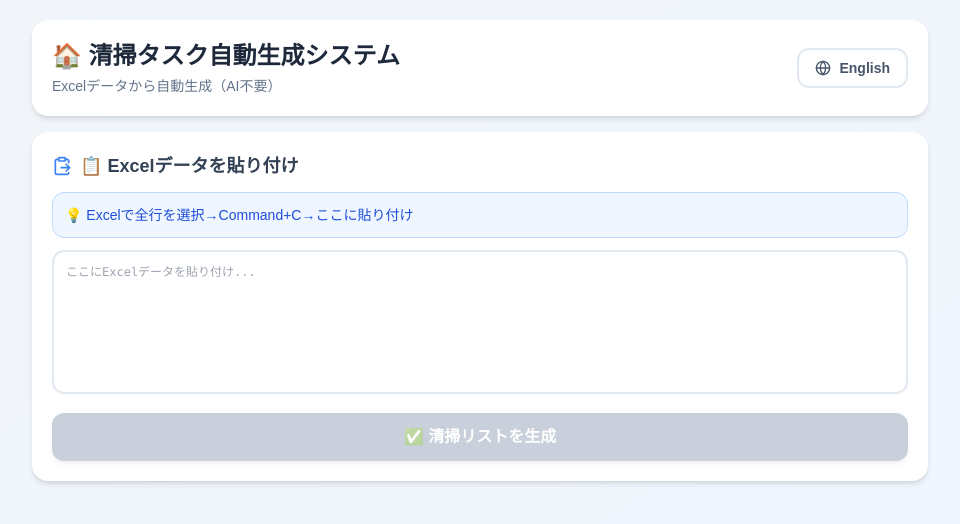
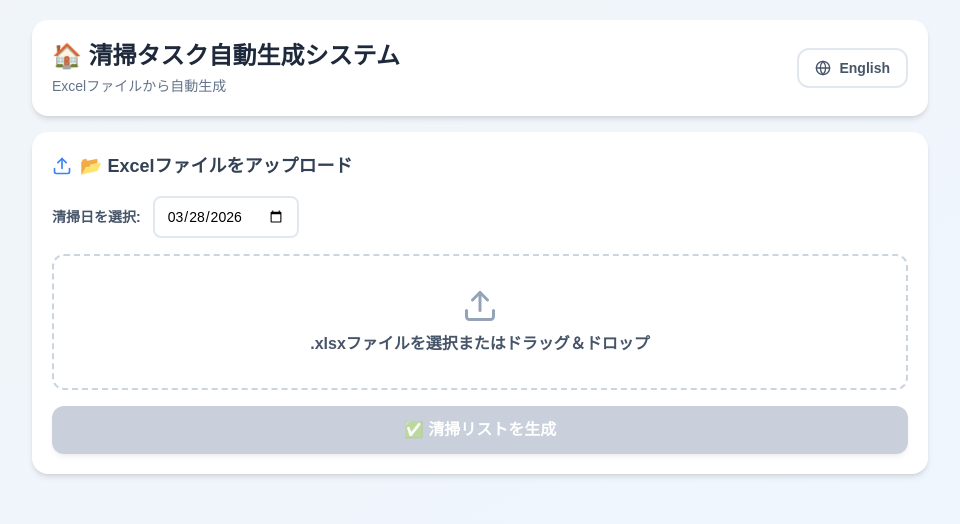
Before and after one commit to Annovillas/DCL, a React (Vite) app: page / in a window 1280 px wide. Shown: the top 524 px of the page, without its empty margins (160-1120 px from the left). Built offline with nearby package versions, Linux system fonts and the light colour scheme.

Commit message:
Update App.tsx

```diff
--- a/src/App.tsx
+++ b/src/App.tsx
@@ -1,5 +1,6 @@
-import React, { useState } from 'react';
-import { Users, Clock, AlertCircle, FileText, Globe, Printer, Copy, Check, ClipboardPaste } from 'lucide-react';
+import React, { useState, useRef } from 'react';
+import * as XLSX from 'xlsx';
+import { Users, Clock, AlertCircle, FileText, Globe, Printer, Copy, Check, Upload } from 'lucide-react';
 
 type Lang = 'ja' | 'en';
 type Priority = 'HIGH' | 'MEDIUM' | 'LOW';
@@ -23,8 +24,10 @@ interface Task {
   pet: boolean;
 }
 
-// Column indices (0-based): A=0,B=1,...,G=6,H=7,I=8,J=9,K=10,L=11,M=12,N=13,O=14,P=15,Q=16,R=17,S=18,T=19,U=20,...,AA=26
-const C = { G:6, H:7, I:8, J:9, K:10, L:11, M:12, N:13, P:15, T:19, U:20, AA:26 };
+// Verified column indices (0-based) from actual Excel file:
+// B=1(date), H=7(ROOM), I=8(code), J=9(platform), K=10(guest),
+// L=11(status), M=12(DR), N=13(arrival), P=15(pax), T=19(連泊), U=20(contact), AA=26(当日)
+const C = { B:1, H:7, I:8, J:9, K:10, L:11, M:12, N:13, P:15, T:19, U:20, AA:26 };
 
 const ROOMS = new Set([
   'MOKA','KOKO','MARU','RUNA','MEI','NOA','RIN','LEO','MOMO',
@@ -32,58 +35,109 @@ const ROOMS = new Set([
   'cube','Villa D','Villa E','Villa F','Villa G'
 ]);
 
-const parseExcelData = (text: string): Task[] => {
+const formatTime = (val: unknown): string => {
+  if (!val) return '';
+  if (typeof val === 'string') {
+    const m = val.match(/\d{1,2}:\d{2}(?:\s*[-~]\s*\d{1,2}:\d{2})?/);
+    return m ? m[0] : '';
+  }
+  // Excel time is a fraction of a day
+  if (typeof val === 'number' && val < 1) {
+    const totalMin = Math.round(val * 24 * 60);
+    const h = Math.floor(totalMin / 60);
+    const m = totalMin % 60;
+    return `${h.toString().padStart(2,'0')}:${m.toString().padStart(2,'0')}`;
+  }
+  return String(val);
+};
+
+const parseExcelFile = (file: File, targetDate: Date): Promise<Task[]> => {
+  return new Promise((resolve, reject) => {
+    const reader = new FileReader();
+    reader.onload = (e) => {
+      try {
+        const data = new Uint8Array(e.target?.result as ArrayBuffer);
+        const wb = XLSX.read(data, { type: 'array', cellDates: true });
+
+        // Use sheet '03Mar26' or first sheet
+        const sheetName = wb.SheetNames.includes('03Mar26') ? '03Mar26' : wb.SheetNames[0];
+        const ws = wb.Sheets[sheetName];
+        const rows: unknown[][] = XLSX.utils.sheet_to_json(ws, { header: 1, raw: true, defval: null });
+
         const tasks: Task[] = [];
-  for (const line of text.split('\n')) {
-    const cols = line.split('\t');
-    const room = (cols[C.H] || '').trim();
+        let inTargetDate = false;
+
+        for (let i = 0; i < rows.length; i++) {
+          const row = rows[i] as unknown[];
+          const colB = row[C.B];
+
+          // Check if this row has a date in column B
+          if (colB instanceof Date || (typeof colB === 'number' && colB > 40000)) {
+            const d = colB instanceof Date ? colB : new Date((colB - 25569) * 86400 * 1000);
+            inTargetDate = d.getDate() === targetDate.getDate() &&
+                           d.getMonth() === targetDate.getMonth() &&
+                           d.getFullYear() === targetDate.getFullYear();
+            continue;
+          }
+
+          if (!inTargetDate) continue;
+
+          const room = String(row[C.H] || '').trim();
           if (!ROOMS.has(room)) continue;
 
-    const aa = (cols[C.AA] || '').trim();
-    const tv = (cols[C.T]  || '').trim().toUpperCase();
+          const aa = row[C.AA];
+          const aaStr = String(aa ?? '').trim().toLowerCase();
 
-    // Rule 1: AA must contain a digit
-    if (!aa || aa.toLowerCase() === 'x' || !/\d/.test(aa)) continue;
-    // Rule 2: T must not be K or E
-    if (tv === 'K' || tv === 'E') continue;
+          // Rule 1: AA must be a number (not 'x' and not empty)
+          if (!aa || aaStr === 'x' || aaStr === 'null' || aaStr === '') continue;
+          if (isNaN(Number(aa))) continue;
 
-    const guestName  = (cols[C.K] || '').trim();
-    const contact    = (cols[C.U] || '').trim();
-    const arrRaw     = (cols[C.N] || '').trim();
-    const gVal       = (cols[C.G] || '0').trim();
-    const timeMatch  = arrRaw.match(/\d{1,2}:\d{2}(?:\s*[-~]\s*\d{1,2}:\d{2})?/);
-    const arrivalTime = timeMatch ? timeMatch[0] : '';
-    const combined   = contact + ' ' + arrRaw;
+          // Rule 2: T column must NOT be K or E
+          const tVal = String(row[C.T] ?? '').trim().toUpperCase();
+          if (tVal === 'K' || tVal === 'E') continue;
+
+          const guestName  = String(row[C.K] || '').trim();
+          const contact    = String(row[C.U] || '').trim();
+          const arrivalRaw = row[C.N];
+          const arrivalTime = formatTime(arrivalRaw);
+          const combined   = contact + ' ' + String(arrivalRaw || '');
 
           tasks.push({
             room,
-      roomCode:      (cols[C.I] || '').trim(),
-      platform:      (cols[C.J] || '').trim(),
+            roomCode:      String(row[C.I] || '').trim(),
+            platform:      String(row[C.J] || '').trim(),
             guestName,
-      bookingSystem: (cols[C.L] || '').trim(),
-      status:        (cols[C.M] || '').trim(),
+            bookingSystem: String(row[C.L] || '').trim(),
+            status:        String(row[C.M] || '').trim(),
             arrivalTime,
-      guestCount:    parseInt(cols[C.P] || '0', 10) || 0,
-      needIdCheck:   gVal !== '0' && gVal !== '' && !['0',''].includes(gVal),
+            guestCount:    Number(row[C.P]) || 0,
+            needIdCheck:   false,
             needPR:        guestName.length > 0,
             contact,
             cleaningPriority: guestName.length > 0 ? 'HIGH' : 'MEDIUM',
-      notes:         arrRaw.replace(/\d{1,2}:\d{2}(?:\s*[-~]\s*\d{1,2}:\d{2})?/g,'').trim(),
+            notes:         '',
             bbq:     /BBQ/i.test(combined),
-      bonfire: /篝火/.test(combined),
-      pet:     /ペット|1PET|PET/i.test(combined),
+            bonfire: /篝火|BONFIRE/i.test(combined),
+            pet:     /ペット|PET/i.test(combined),
           });
         }
-  return tasks;
+        resolve(tasks);
+      } catch (err) {
+        reject(err);
+      }
+    };
+    reader.onerror = reject;
+    reader.readAsArrayBuffer(file);
+  });
 };
 
 const T = (lang: Lang) => ({
   title:       lang==='ja' ? '🏠 清掃タスク自動生成システム' : '🏠 Cleaning Task Generator',
-  subtitle:    lang==='ja' ? 'Excelデータから自動生成（AI不要）' : 'Auto-generated from Excel data',
-  pasteTitle:  lang==='ja' ? '📋 Excelデータを貼り付け' : '📋 Paste Excel Data',
-  pasteHint:   lang==='ja' ? 'Excelで全行を選択→Command+C→ここに貼り付け' : 'Select all rows in Excel → Cmd+C → Paste here',
-  placeholder: lang==='ja' ? 'ここにExcelデータを貼り付け...' : 'Paste Excel data here...',
-  btn:         lang==='ja' ? '✅ 清掃リストを生成' : '✅ Generate List',
+  subtitle:    lang==='ja' ? 'Excelファイルから自動生成' : 'Auto-generated from Excel file',
+  uploadTitle: lang==='ja' ? '📂 Excelファイルをアップロード' : '📂 Upload Excel File',
+  uploadHint:  lang==='ja' ? '.xlsxファイルを選択またはドラッグ＆ドロップ' : 'Select or drag & drop .xlsx file',
+  dateLabel:   lang==='ja' ? '清掃日を選択:' : 'Select cleaning date:',
+  generateBtn: lang==='ja' ? '✅ 清掃リストを生成' : '✅ Generate List',
   totalRooms:  lang==='ja' ? '総清掃室数' : 'Total Rooms',
   prCount:     lang==='ja' ? '優先対応(PR)' : 'Priority (PR)',
   totalGuests: lang==='ja' ? '総宿泊人数' : 'Total Guests',
@@ -100,17 +154,16 @@ const T = (lang: Lang) => ({
   status:      lang==='ja' ? 'ステータス' : 'Status',
   contact:     lang==='ja' ? '連絡先' : 'Contact',
   notes:       lang==='ja' ? '備考' : 'Notes',
-  idCheck:     lang==='ja' ? '🆔 証明書確認必要' : '🆔 ID Check',
   pr:          lang==='ja' ? 'PR 優先' : 'PR Priority',
   high:        lang==='ja' ? '🟠 高' : '🟠 High',
   medium:      lang==='ja' ? '🟡 中' : '🟡 Medium',
-  low:         lang==='ja' ? '🟢 低' : '🟢 Low',
   simpleTitle: lang==='ja' ? '簡易版タスクリスト' : 'Simple Task List',
   legendPR:    lang==='ja' ? 'PR = 優先清掃（予約者名あり）' : 'PR = Priority (guest booked)',
-  legendID:    lang==='ja' ? '🆔 = 証明書確認必要' : '🆔 = ID check required',
   legendTime:  lang==='ja' ? '[時間] = 到着予定時間' : '[time] = Expected arrival',
   noGuest:     lang==='ja' ? '退房後清掃（新規客なし）' : 'Checkout cleaning',
   clear:       lang==='ja' ? 'クリア' : 'Clear',
+  error:       lang==='ja' ? 'エラーが発生しました。' : 'An error occurred.',
+  noFile:      lang==='ja' ? 'ファイルを選択してください' : 'Please select a file',
 });
 
 const priorityColor = (p: Priority) => ({
@@ -120,26 +173,41 @@ const priorityColor = (p: Priority) => ({
 }[p]);
 
 export default function App() {
-  const [lang, setLang]               = useState<Lang>('ja');
-  const [tasks, setTasks]             = useState<Task[]>([]);
-  const [date, setDate]               = useState('');
+  const [lang, setLang]           = useState<Lang>('ja');
+  const [tasks, setTasks]         = useState<Task[]>([]);
+  const [dateStr, setDateStr]     = useState(() => {
+    const d = new Date(); return `${d.getFullYear()}-${String(d.getMonth()+1).padStart(2,'0')}-${String(d.getDate()).padStart(2,'0')}`;
+  });
+  const [displayDate, setDisplayDate] = useState('');
   const [showSimple, setShowSimple]   = useState(false);
   const [copied, setCopied]           = useState(false);
-  const [pasteText, setPasteText]     = useState('');
+  const [file, setFile]               = useState<File | null>(null);
+  const [error, setError]             = useState('');
   const [generated, setGenerated]     = useState(false);
+  const [dragOver, setDragOver]       = useState(false);
+  const fileRef = useRef<HTMLInputElement>(null);
   const tx = T(lang);
 
-  const generate = () => {
-    if (!pasteText.trim()) return;
-    setTasks(parseExcelData(pasteText));
+  const handleFile = (f: File) => { setFile(f); setError(''); };
+
+  const generate = async () => {
+    if (!file) { setError(tx.noFile); return; }
+    setError('');
+    try {
+      const targetDate = new Date(dateStr + 'T00:00:00');
+      const result = await parseExcelFile(file, targetDate);
+      setTasks(result);
       setGenerated(true);
-    const d = new Date();
-    setDate(`${d.getFullYear()}年${d.getMonth()+1}月${d.getDate()}日`);
+      const d = targetDate;
+      setDisplayDate(`${d.getFullYear()}年${d.getMonth()+1}月${d.getDate()}日`);
+    } catch (e) {
+      console.error(e);
+      setError(tx.error);
+    }
   };
 
   const simpleText = () => tasks.map(t => {
     let l = `${t.room} ${t.guestCount}${tx.persons}`;
-    if (t.needIdCheck) l += ' 🆔';
     if (t.needPR)      l += ' PR';
     if (t.arrivalTime) l += ` [${t.arrivalTime}]`;
     if (t.bbq)         l += ' 🍖BBQ';
@@ -149,7 +217,7 @@ export default function App() {
   }).join('\n');
 
   const doCopy = () => { navigator.clipboard.writeText(simpleText()); setCopied(true); setTimeout(()=>setCopied(false),2000); };
-  const plabel = (p: Priority) => ({HIGH:tx.high,MEDIUM:tx.medium,LOW:tx.low}[p]);
+  const plabel = (p: Priority) => ({HIGH:tx.high,MEDIUM:tx.medium,LOW:'🟢 Low'}[p]);
 
   return (
     <div className="min-h-screen bg-gradient-to-br from-slate-100 to-blue-50 p-3 sm:p-5" style={{fontFamily:"'Noto Sans JP',sans-serif"}}>
@@ -167,21 +235,49 @@ export default function App() {
           </button>
         </div>
 
-        {/* Paste */}
+        {/* Upload */}
         <div className="bg-white rounded-2xl shadow-md p-5">
-          <div className="flex items-center justify-between mb-3">
-            <h2 className="text-lg font-semibold text-slate-700 flex items-center gap-2">
-              <ClipboardPaste size={20} className="text-blue-500"/>{tx.pasteTitle}
+          <h2 className="text-lg font-semibold text-slate-700 mb-4 flex items-center gap-2">
+            <Upload size={20} className="text-blue-500"/>{tx.uploadTitle}
           </h2>
-            {pasteText && <button onClick={()=>{setPasteText('');setTasks([]);setGenerated(false);}} className="text-sm text-slate-400 hover:text-red-500">{tx.clear}</button>}
+
+          {/* Date picker */}
+          <div className="mb-4 flex items-center gap-3">
+            <label className="text-sm font-semibold text-slate-600">{tx.dateLabel}</label>
+            <input type="date" value={dateStr} onChange={e=>setDateStr(e.target.value)}
+              className="border-2 border-slate-200 rounded-lg px-3 py-2 text-sm focus:outline-none focus:border-blue-400"/>
           </div>
-          <div className="bg-blue-50 border border-blue-200 rounded-xl p-3 mb-3 text-sm text-blue-700">💡 {tx.pasteHint}</div>
-          <textarea value={pasteText} onChange={e=>setPasteText(e.target.value)} placeholder={tx.placeholder}
-            className="w-full h-36 p-3 border-2 border-slate-200 rounded-xl text-xs font-mono resize-none focus:outline-none focus:border-blue-400"/>
-          <button onClick={generate} disabled={!pasteText.trim()}
-            className="w-full mt-3 py-3 rounded-xl font-bold text-white text-base shadow-md disabled:opacity-50 disabled:cursor-not-allowed transition"
-            style={{background:!pasteText.trim()?'#94a3b8':'linear-gradient(135deg,#3b82f6,#6366f1)'}}>
-            {tx.btn}
+
+          {/* Drop zone */}
+          <div
+            className={`border-2 border-dashed rounded-xl p-8 text-center cursor-pointer transition mb-4 ${dragOver ? 'border-blue-500 bg-blue-50' : file ? 'border-green-400 bg-green-50' : 'border-slate-300 hover:border-blue-400 hover:bg-slate-50'}`}
+            onClick={()=>fileRef.current?.click()}
+            onDrop={e=>{e.preventDefault();setDragOver(false);const f=e.dataTransfer.files?.[0];if(f)handleFile(f);}}
+            onDragOver={e=>{e.preventDefault();setDragOver(true);}}
+            onDragLeave={()=>setDragOver(false)}
+          >
+            {file ? (
+              <div className="text-green-700">
+                <div className="text-2xl mb-1">✅</div>
+                <p className="font-semibold">{file.name}</p>
+                <p className="text-sm text-green-600 mt-1">クリックして別のファイルを選択</p>
+              </div>
+            ) : (
+              <div className="text-slate-400">
+                <Upload size={36} className="mx-auto mb-2"/>
+                <p className="font-semibold text-slate-600">{tx.uploadHint}</p>
+              </div>
+            )}
+          </div>
+          <input ref={fileRef} type="file" accept=".xlsx,.xls" className="hidden"
+            onChange={e=>{const f=e.target.files?.[0];if(f)handleFile(f);}}/>
+
+          {error && <p className="text-red-500 text-sm mb-3">{error}</p>}
+
+          <button onClick={generate} disabled={!file}
+            className="w-full py-3 rounded-xl font-bold text-white text-base shadow-md disabled:opacity-50 disabled:cursor-not-allowed transition"
+            style={{background:!file?'#94a3b8':'linear-gradient(135deg,#3b82f6,#6366f1)'}}>
+            {tx.generateBtn}
           </button>
         </div>
 
@@ -207,7 +303,7 @@ export default function App() {
             <div className="flex items-center justify-between mb-5 flex-wrap gap-3">
               <div>
                 <h2 className="text-xl font-bold text-slate-800">{tx.taskList}</h2>
-                {date && <p className="text-slate-500 text-sm mt-1">{date}</p>}
+                {displayDate && <p className="text-slate-500 text-sm mt-1">{displayDate}</p>}
               </div>
               <div className="flex gap-2 no-print">
                 <button onClick={()=>setShowSimple(!showSimple)}
@@ -234,7 +330,7 @@ export default function App() {
                   <pre className="font-mono text-base leading-8 whitespace-pre-wrap bg-white p-4 rounded-lg border border-slate-200">{simpleText()}</pre>
                 </div>
                 <div className="bg-blue-50 border border-blue-200 rounded-xl p-4 mt-3 text-sm text-blue-700 space-y-1">
-                  <p>• {tx.legendPR}</p><p>• {tx.legendID}</p><p>• {tx.legendTime}</p>
+                  <p>• {tx.legendPR}</p><p>• {tx.legendTime}</p>
                 </div>
               </div>
             ) : (
@@ -246,7 +342,6 @@ export default function App() {
                       <span className="px-2 py-0.5 rounded-full text-xs font-bold bg-white shadow-sm">{plabel(task.cleaningPriority)}</span>
                       <span className="px-2 py-0.5 rounded-full text-xs font-semibold bg-slate-700 text-white">#{task.roomCode}</span>
                       {task.platform && <span className="px-2 py-0.5 rounded-full text-xs font-semibold bg-blue-600 text-white">{task.platform}</span>}
-                      {task.needIdCheck && <span className="px-2 py-0.5 rounded-full text-xs font-bold bg-red-600 text-white">{tx.idCheck}</span>}
                       {task.needPR && <span className="px-2 py-0.5 rounded-full text-xs font-semibold bg-purple-600 text-white">{tx.pr}</span>}
                     </div>
                     <div className="grid sm:grid-cols-2 gap-3 mb-3">
@@ -270,12 +365,6 @@ export default function App() {
                       </div>
                     </div>
                     {task.contact && <div className="bg-white bg-opacity-70 rounded-lg p-3 mb-2 text-sm text-slate-700 whitespace-pre-line"><strong>{tx.contact}:</strong><br/>{task.contact}</div>}
-                    {task.notes && (
-                      <div className="flex gap-2 bg-yellow-50 border border-yellow-300 rounded-lg p-3 mb-2 text-sm">
-                        <AlertCircle size={15} className="text-orange-500 mt-0.5 flex-shrink-0"/>
-                        <div><strong>{tx.notes}:</strong> {task.notes}</div>
-                      </div>
-                    )}
                     {(task.bbq||task.bonfire||task.pet) && (
                       <div className="flex flex-wrap gap-2">
                         {task.bbq     && <span className="px-3 py-1 rounded-full text-xs font-semibold bg-orange-100 border border-orange-400 text-orange-800">🍖 BBQ</span>}
```
Lines whose indentation alone changed are shown as unchanged.
